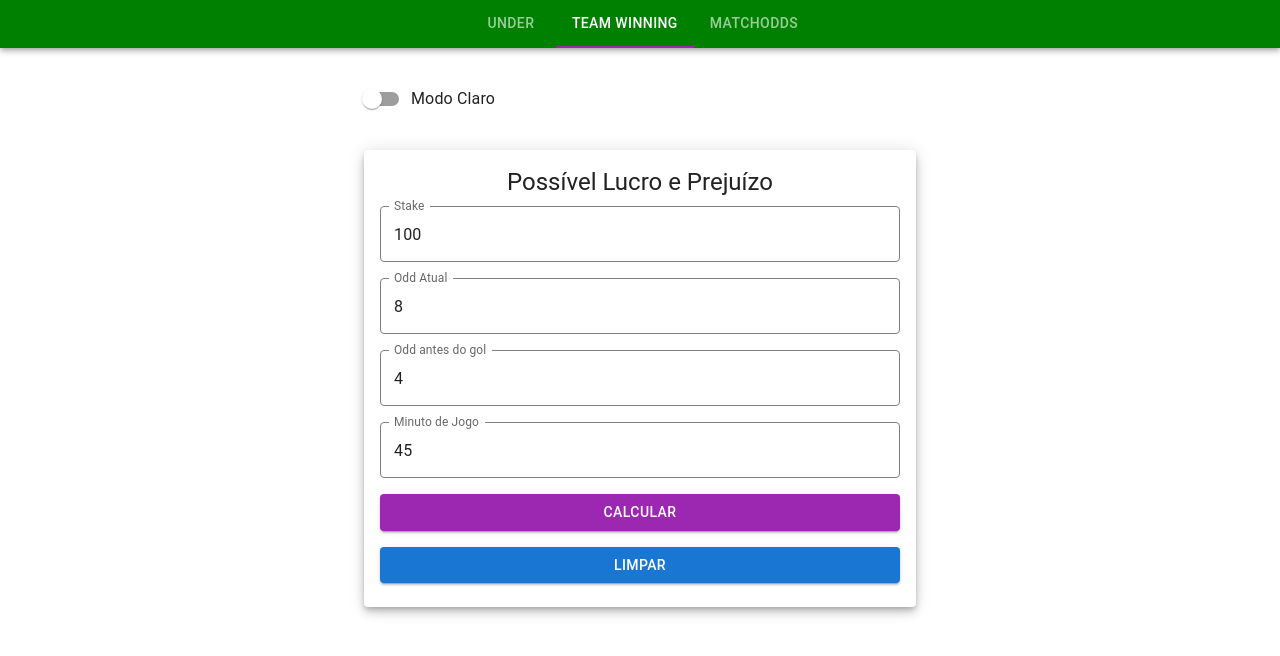
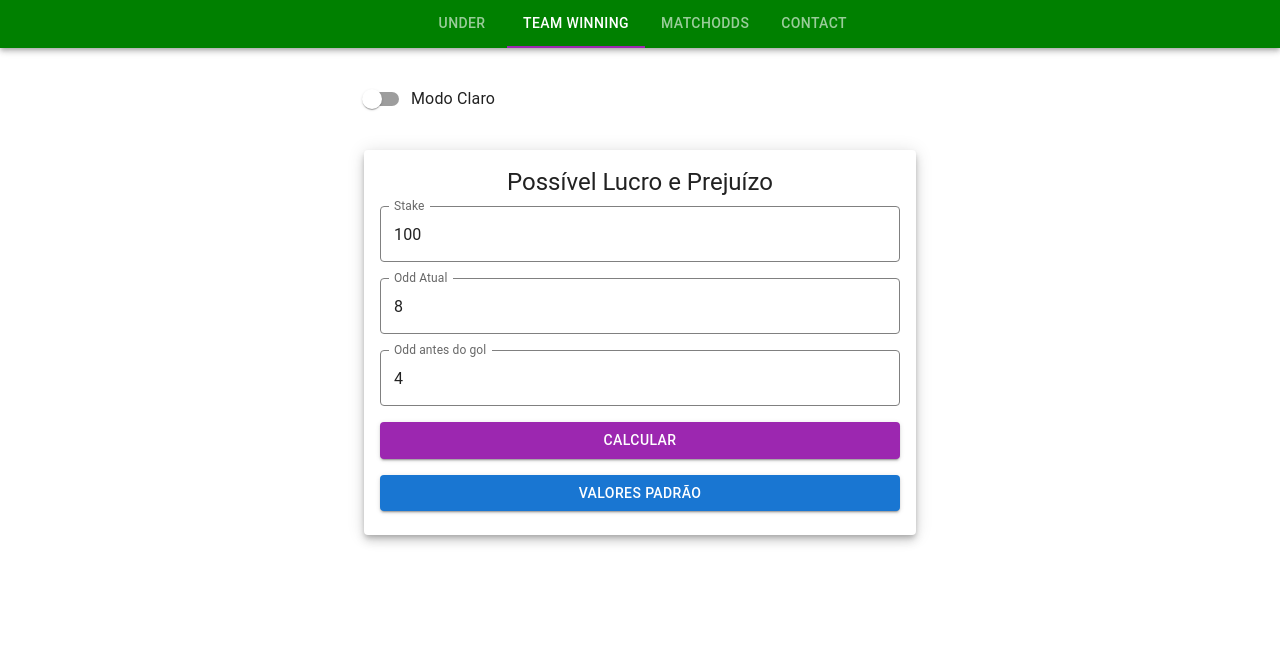
Before and after one commit to MaykonCole/tradertab, a Next.js app: page / in a window 1280 px wide. Both pictures are taken after a click on the tab "TEAM WINNING". Shown: the top 656 px of the page. Built offline with nearby package versions, Linux system fonts and the light colour scheme.

Commit message:
feat: creating contact page

```diff
--- /dev/null
+++ b/components/trader/contact.jsx
@@ -0,0 +1,69 @@
+import {
+  Container,
+  Typography,
+  Button,
+  Stack,
+  FormControlLabel,
+  Switch,
+  Link,
+} from "@mui/material";
+import LinkedInIcon from "@mui/icons-material/LinkedIn";
+import EmailIcon from "@mui/icons-material/Email";
+import { useThemeMode } from "../../shared/themedefault";
+
+export default function Contact() {
+  const { darkMode, toggleDarkMode } = useThemeMode();
+  return (
+    <Container maxWidth="sm" sx={{ mt: 8, textAlign: "center" }}>
+      <FormControlLabel
+        control={<Switch checked={darkMode} onChange={toggleDarkMode} />}
+        label={darkMode ? "Modo Escuro" : "Modo Claro"}
+        sx={{ mb: 2 }}
+      />
+      <Typography variant="body1" sx={{ mb: 4, color: "text.secondary" }}>
+        Entre em contato comigo pelas redes sociais ou envie um e-mail para
+        sugestões de melhorias ou novas funcionalidades.
+      </Typography>
+
+      <Stack spacing={3} direction="row" justifyContent="center">
+        <Button
+          variant="outlined"
+          startIcon={<LinkedInIcon />}
+          component={Link}
+          href="https://www.linkedin.com/in/maykon-emanuel-8764b5103/"
+          target="_blank"
+          rel="noopener"
+          sx={{
+            borderColor: "#0A66C2",
+            color: "#0A66C2",
+            "&:hover": {
+              backgroundColor: "#0A66C2",
+              color: "#fff",
+              borderColor: "#0A66C2",
+            },
+          }}
+        >
+          LinkedIn
+        </Button>
+
+        <Button
+          variant="outlined"
+          startIcon={<EmailIcon />}
+          component={Link}
+          href="mailto:maykontaio@hotmail.com"
+          sx={{
+            borderColor: "#6f42c1",
+            color: "#6f42c1",
+            "&:hover": {
+              backgroundColor: "#6f42c1",
+              color: "#fff",
+              borderColor: "#6f42c1",
+            },
+          }}
+        >
+          Enviar Email
+        </Button>
+      </Stack>
+    </Container>
+  );
+}
--- a/components/trader/drakito.jsx
+++ b/components/trader/drakito.jsx
@@ -17,7 +17,6 @@ export default function Drakito() {
   const [stake, setStake] = useState(100);
   const [oddAtual, setOddAtual] = useState(8);
   const [oddAntesGol, setOddAntesGol] = useState(4);
-  const [minuto, setMinuto] = useState(45);
   const [lucro, setLucro] = useState(null);
   const [prejuizo, setPrejuizo] = useState(null);
   const [relacao, setRelacao] = useState(null);
@@ -45,7 +44,7 @@ export default function Drakito() {
   const resetarCampos = () => {
     setOddAntesGol(4);
     setOddAtual(8);
-    setMinuto(45);
+    setStake(100);
     setLucro(null);
     setPrejuizo(null);
     setRelacao(null);
@@ -115,19 +114,6 @@ export default function Drakito() {
               sx={inputStyles}
             />
 
-            <TextField
-              label="Minuto de Jogo"
-              type="number"
-              inputProps={{ min: 1, max: 130, step: 3 }}
-              value={minuto}
-              onChange={(e) => {
-                const value = e.target.value;
-                setMinuto(value === "" ? 1 : Number(value));
-              }}
-              fullWidth
-              sx={inputStyles}
-            />
-
             <Button
               variant="contained"
               color="secondary"
@@ -137,7 +123,7 @@ export default function Drakito() {
             </Button>
 
             <Button variant="contained" color="primary" onClick={resetarCampos}>
-              Limpar
+              Valores Padrão
             </Button>
 
             {lucro !== null && (
--- a/components/trader/matchodds.jsx
+++ b/components/trader/matchodds.jsx
@@ -234,7 +234,7 @@ export default function EstatisticasFutebol() {
         </Button>
 
         <Button variant="contained" color="primary" fullWidth onClick={limpar}>
-          Limpar
+          Valores Padrão
         </Button>
       </Box>
     </Container>
--- a/components/trader/under.jsx
+++ b/components/trader/under.jsx
@@ -160,7 +160,7 @@ export default function Under() {
             </Button>
 
             <Button variant="contained" color="primary" onClick={resetarCampos}>
-              Limpar
+              Valores Padrão
             </Button>
 
             {lucroPorMinuto !== null && (
--- a/package.json
+++ b/package.json
@@ -27,6 +27,7 @@
   "dependencies": {
     "@emotion/react": "^11.14.0",
     "@emotion/styled": "^11.14.0",
+    "@mui/icons-material": "^7.1.0",
     "@mui/material": "^7.1.0",
     "async-retry": "1.3.3",
     "dotenv": "16.4.7",
--- a/pages/index.js
+++ b/pages/index.js
@@ -3,6 +3,7 @@ import { useState } from "react";
 import Under from "../components/trader/under";
 import Drakito from "../components/trader/drakito";
 import MatchOdds from "../components/trader/matchodds";
+import Contact from "../components/trader/contact";
 import ThemeDefault from "../shared/themedefault";
 
 export default function App() {
@@ -23,6 +24,7 @@ export default function App() {
           <Tab label="Under" />
           <Tab label="Team Winning" />
           <Tab label="MatchOdds" />
+          <Tab label="Contact" />
         </Tabs>
       </AppBar>
 
@@ -36,6 +38,9 @@ export default function App() {
         <div hidden={tabIndex !== 2}>
           <MatchOdds />
         </div>
+        <div hidden={tabIndex !== 3}>
+          <Contact />
+        </div>
       </Container>
     </ThemeDefault>
   );
```
Also changed, not shown: 1 other file (tests, documents, lock files or other folders).
